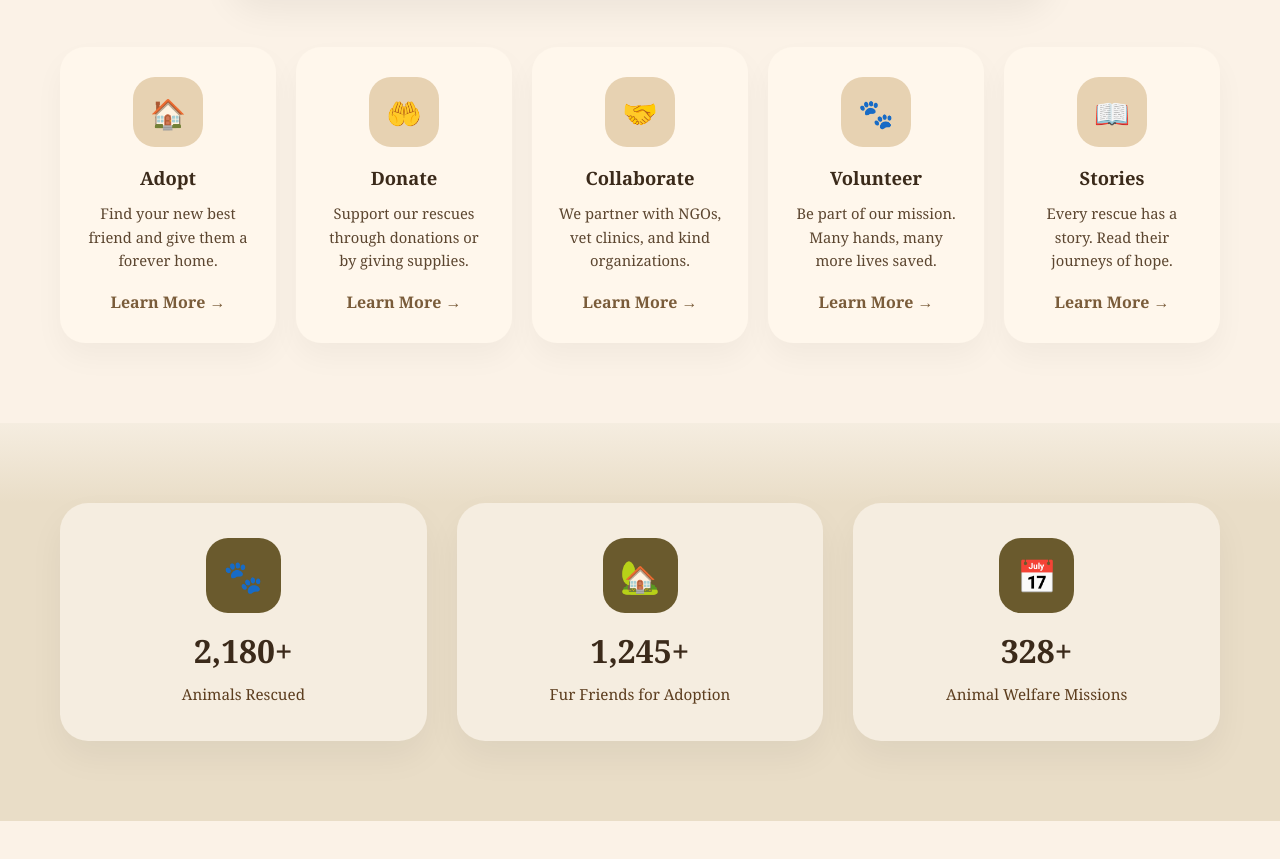
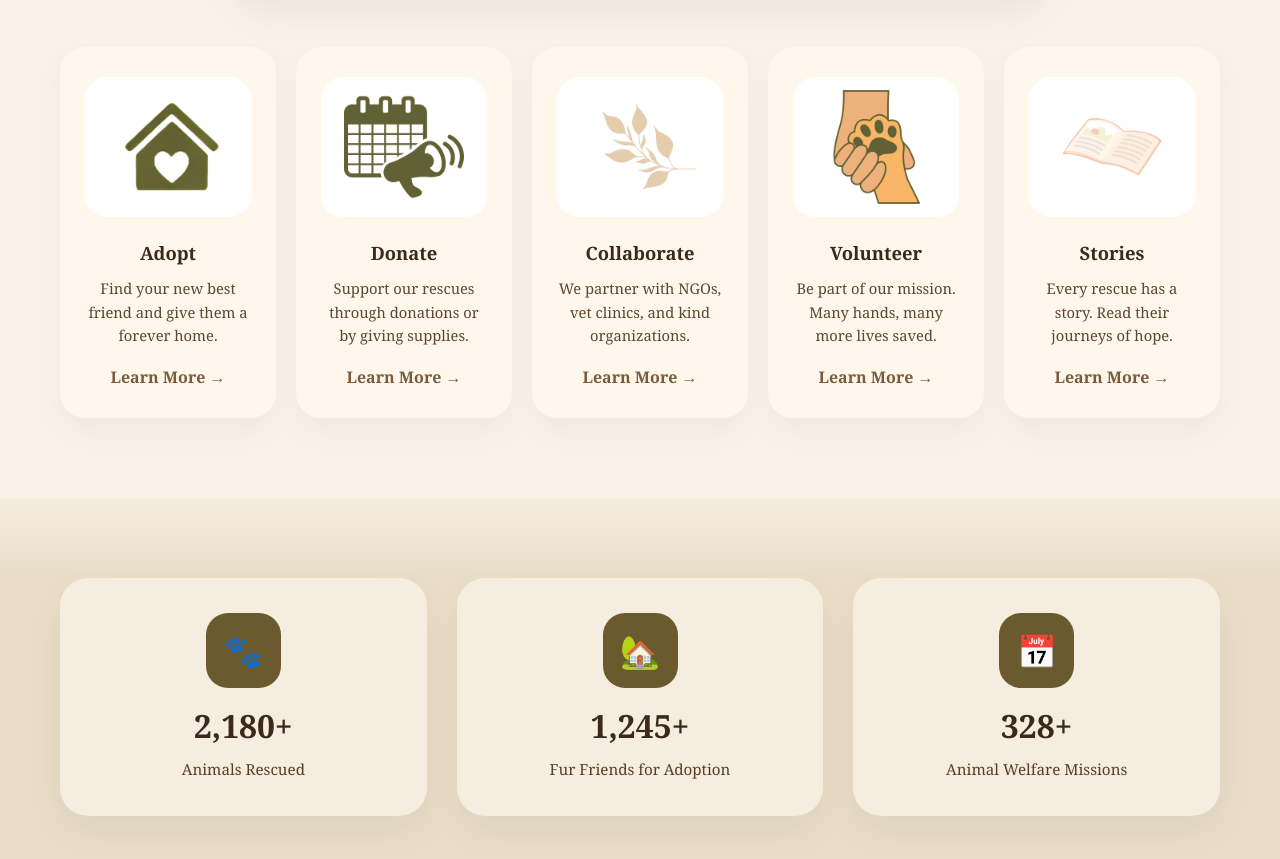
Before and after one commit to JnthnTzn/INF240_NightShfters, a plain HTML site: page Index.html in a window 1280 px wide. Shown: the part 1064-1923 px from the top of the page. Drawn offline with Linux system fonts and the light colour scheme.

Commit message:
Use local PNG assets in feature cards

```diff
--- a/Index.css
+++ b/Index.css
@@ -223,16 +223,14 @@ nav {
     box-shadow: 0 20px 40px rgba(0, 0, 0, 0.08);
 }
 
-.feature-icon {
-    width: 70px;
-    height: 70px;
-    margin: 0 auto 18px;
-    display: flex;
-    align-items: center;
-    justify-content: center;
+.feature-image {
+    width: 100%;
+    height: 140px;
+    object-fit: contain;
     border-radius: 22px;
-    font-size: 1.8rem;
-    background-color: #e7d2b2;
+    margin-bottom: 18px;
+    background-color: #fff;
+    padding: 10px;
 }
 
 .feature-card h3 {
--- a/Index.html
+++ b/Index.html
@@ -67,31 +67,31 @@
 
         <div class="feature-cards">
             <article class="feature-card">
-                <div class="feature-icon">🏠</div>
+                <img class="feature-image" src="homecare.png" alt="Adopt">
                 <h3>Adopt</h3>
                 <p>Find your new best friend and give them a forever home.</p>
                 <a href="#">Learn More →</a>
             </article>
             <article class="feature-card">
-                <div class="feature-icon">🤲</div>
+                <img class="feature-image" src="announcements.png" alt="Donate">
                 <h3>Donate</h3>
                 <p>Support our rescues through donations or by giving supplies.</p>
                 <a href="#">Learn More →</a>
             </article>
             <article class="feature-card">
-                <div class="feature-icon">🤝</div>
+                <img class="feature-image" src="lauret2.png" alt="Collaborate">
                 <h3>Collaborate</h3>
                 <p>We partner with NGOs, vet clinics, and kind organizations.</p>
                 <a href="#">Learn More →</a>
             </article>
             <article class="feature-card">
-                <div class="feature-icon">🐾</div>
+                <img class="feature-image" src="handpaw.png" alt="Volunteer">
                 <h3>Volunteer</h3>
                 <p>Be part of our mission. Many hands, many more lives saved.</p>
                 <a href="#">Learn More →</a>
             </article>
             <article class="feature-card">
-                <div class="feature-icon">📖</div>
+                <img class="feature-image" src="storybook.png" alt="Stories">
                 <h3>Stories</h3>
                 <p>Every rescue has a story. Read their journeys of hope.</p>
                 <a href="#">Learn More →</a>
```
